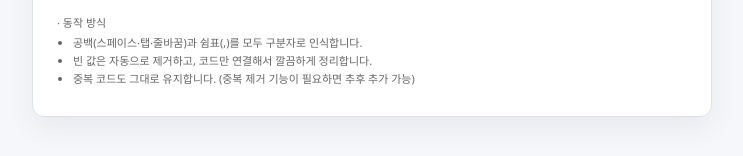
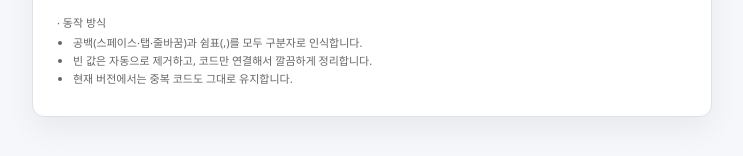
Before and after one commit to NISSANBNR34/code_joiner, a plain HTML site: page index.html in a window 1280 px wide. Shown: the part 612-768 px from the top of the page, without its empty margins (268-1011 px from the left). Drawn offline with Linux system fonts and the light colour scheme.

Commit message:
Update index.html
중복코드 주석 추가

```diff
--- a/index.html
+++ b/index.html
@@ -289,7 +289,7 @@
       <ul>
         <li>공백(스페이스·탭·줄바꿈)과 쉼표(,)를 모두 구분자로 인식합니다.</li>
         <li>빈 값은 자동으로 제거하고, 코드만 연결해서 깔끔하게 정리합니다.</li>
-        <li>중복 코드도 그대로 유지합니다. (중복 제거 기능이 필요하면 추후 추가 가능)</li>
+        <li>현재 버전에서는 중복 코드도 그대로 유지합니다.</li>
       </ul>
     </section>
   </div>
```
